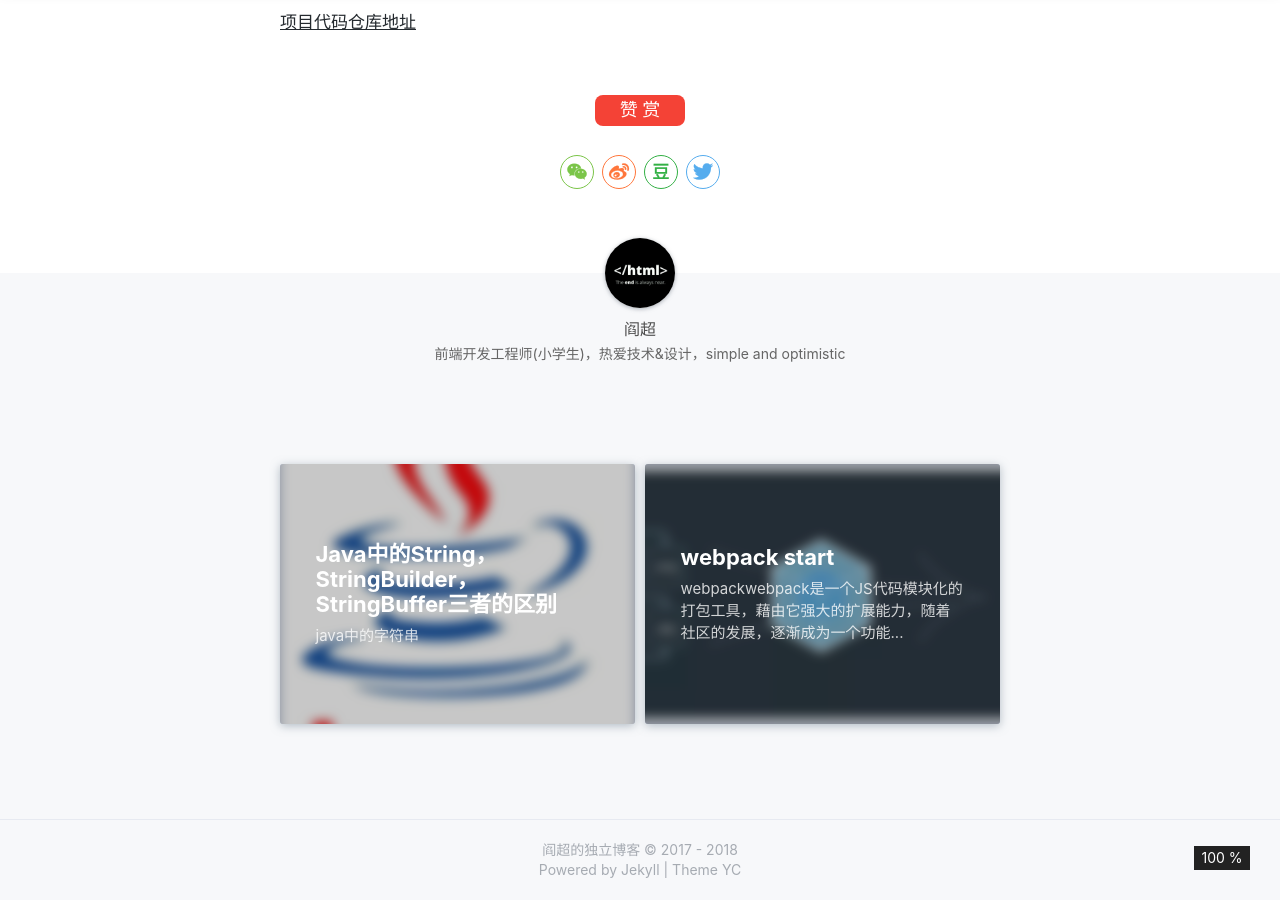
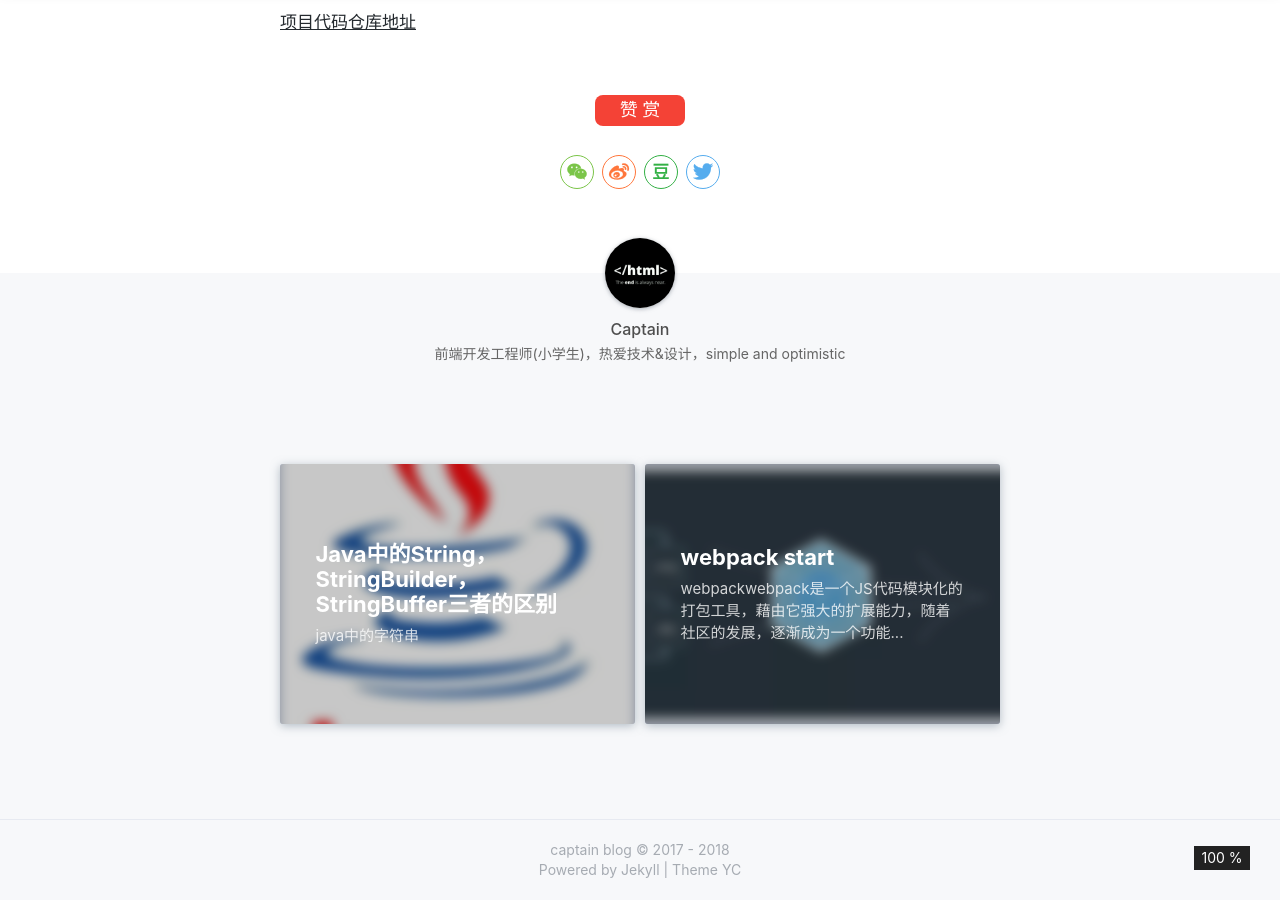
Before and after one commit to BinaryCaptain/BinaryCaptain.github.io, a Jekyll site: the page built from _posts/2018-03-05-interview.md, in a window 1280 px wide and 900 px high, scrolled down 896 px. Built offline with Jekyll 4.4.1, drawn with Linux system fonts in a browser that asks for light colours; nearby versions of some CDN libraries; comment, search, counter and statistics services are not loaded; a style sheet for code colours, icons or effects is not loaded.

Commit message:
配置修改

```diff
--- a/_config.yml
+++ b/_config.yml
@@ -1,7 +1,7 @@
 # Site settings 配置站点
-title: '阎超的独立博客'
+title: 'captain blog'
 description: '昵称小队长，前端开发者/伪极客/灵魂摄影师，热爱技术&设计。很高兴能在这里与你分享我对技术和生活的思考。'
-keyword: '阎超, 阎超的独立博客, 阎超的博客, 前端, 前端开发, 前端博客, javascript, vuejs, nodejs, 设计, react'
+keyword: ' 前端, 前端开发, 前端博客, javascript, vuejs, nodejs, 设计, react,angular'
 url: 'https://binarycaptain.github.io/' # your host
 
 # if you don't need baseurl, you should leave this value blank.
@@ -17,7 +17,7 @@
   since: 2017
 
 # Author 配置博主信息
-author: '阎超'
+author: 'Captain'
 nickname: '小队长'
 bio: '前端开发工程师(小学生)，热爱技术&设计，simple and optimistic'
 avatar: 'assets/img/profile.png'
```
